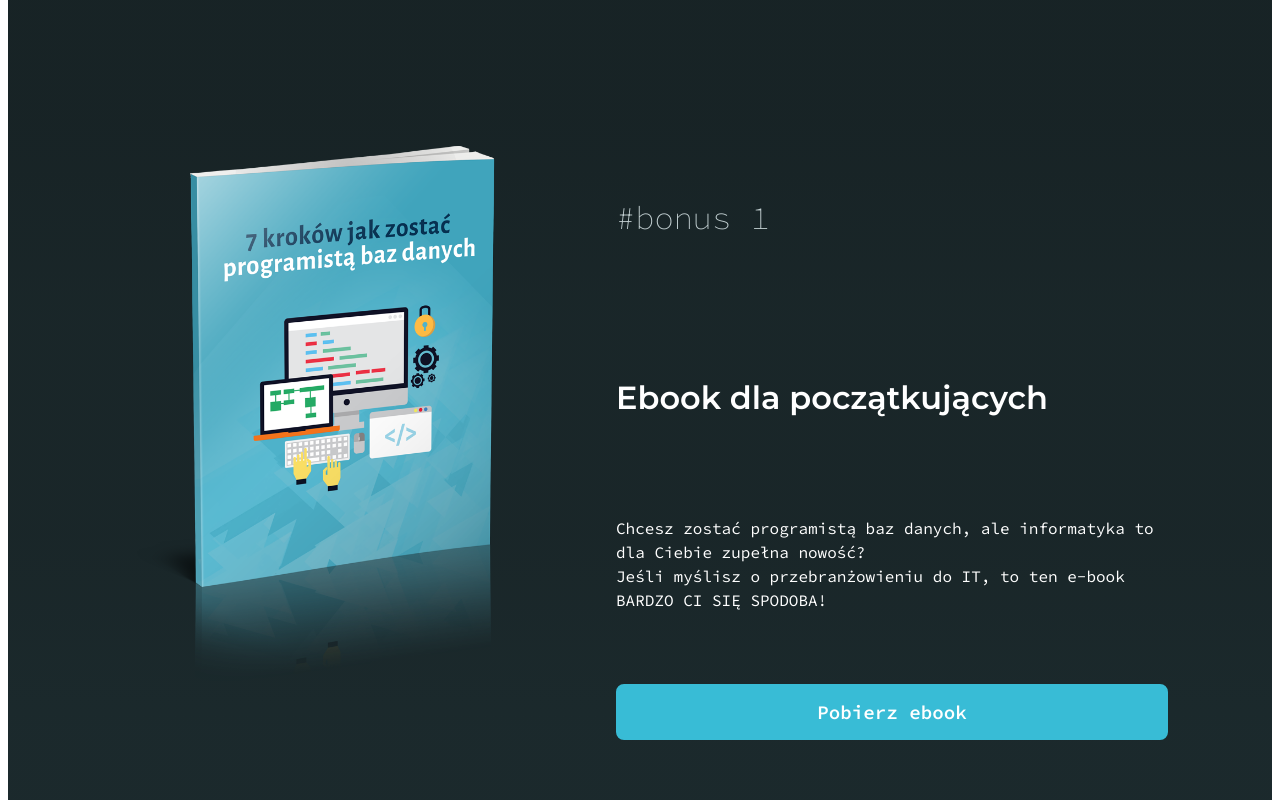
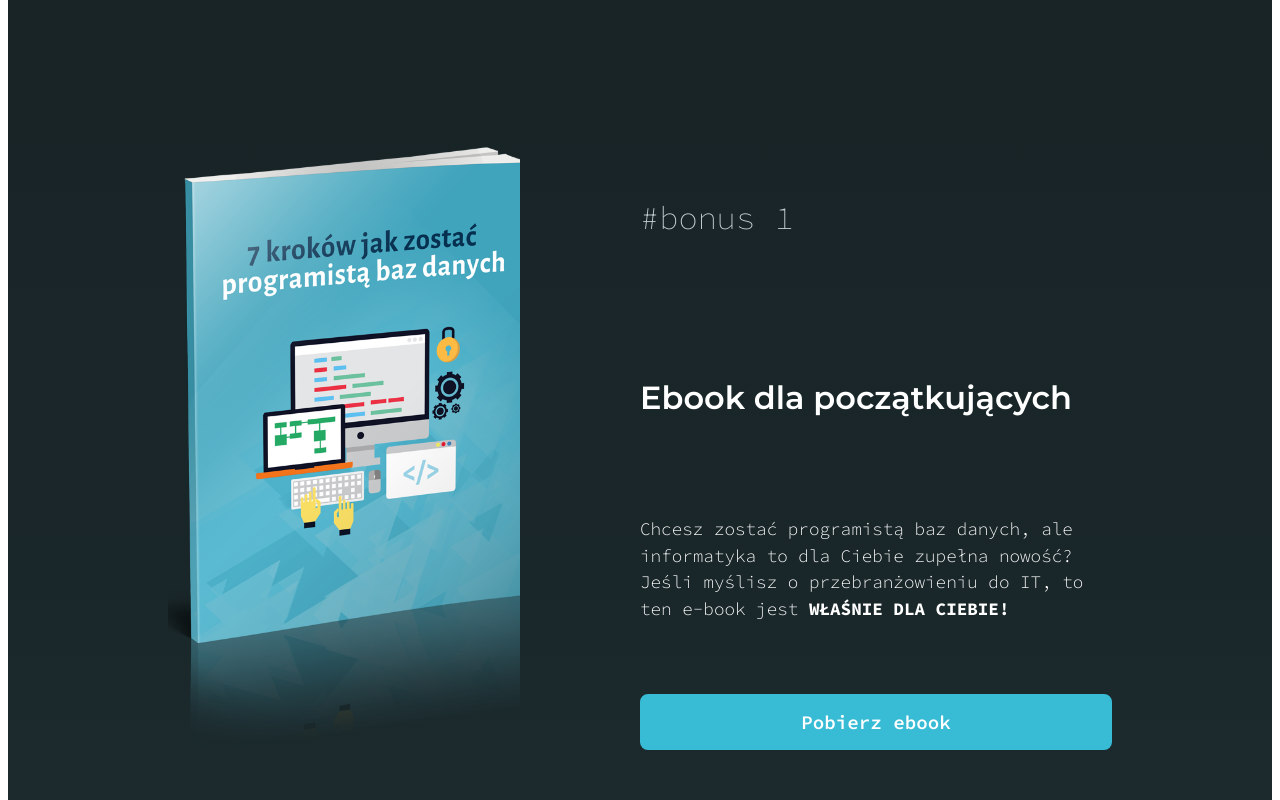
Before and after one commit to martaqh/nieinfo-page, a Vue app: page / in a window 1280 px wide. Shown: the part 960-1760 px from the top of the page. Built offline with nearby package versions, Linux system fonts and the light colour scheme; the HTML template or start-up script is replaced by a standard one.

Commit message:
Update bonus section styles

```diff
--- a/src/pages/HomePage.vue
+++ b/src/pages/HomePage.vue
@@ -35,7 +35,8 @@ import BaseButton from '@/components/BaseButton.vue'
             <p>
               Chcesz zostać programistą baz danych, ale informatyka to dla Ciebie zupełna nowość?
               <br />
-              Jeśli myślisz o przebranżowieniu do IT, to ten e-book BARDZO CI SIĘ SPODOBA!
+              Jeśli myślisz o przebranżowieniu do IT, to ten e-book jest
+              <strong> właśnie dla Ciebie!</strong>
             </p>
             <BaseButton>Pobierz ebook</BaseButton>
           </div>
@@ -47,7 +48,8 @@ import BaseButton from '@/components/BaseButton.vue'
             <h2>Poradnik dla programistów PL/SQL</h2>
             <p>
               Jeśli chcesz poprawić wydajność i jakość Twoich aplikacji w bazie danych Oracle, to
-              koniecznie sięgnij po ten poradnik. Dzięki niemu poznasz 7 najczęstszych błędów
+              koniecznie sięgnij po ten poradnik. Dzięki niemu poznasz
+              <strong>SIEDEM&nbsp;najczęstszych błędów</strong>
               programistów PL/SQL wraz z analizą kodu i zaleceniami.
             </p>
             <BaseButton>Pobierz poradnik</BaseButton>
@@ -161,16 +163,20 @@ import BaseButton from '@/components/BaseButton.vue'
     gap: 48px;
 
     &__ebook {
-      margin: 80px 24px;
+      margin: 80px;
       display: flex;
       justify-content: space-between;
-      gap: 64px;
+      gap: 120px;
+      height: fit-content;
 
       &__image {
-        max-height: 550px;
+        max-width: 500px;
+        object-fit: cover;
+        overflow: hidden;
       }
 
       &__text {
+        min-width: 50%;
         display: flex;
         flex-direction: column;
         justify-content: center;
@@ -192,7 +198,14 @@ import BaseButton from '@/components/BaseButton.vue'
 
         p {
           margin: 24px 0;
-          font-size: 1rem;
+          font-size: 1.1rem;
+          font-weight: 300;
+          line-height: 150%;
+
+          strong {
+            text-transform: uppercase;
+            font-weight: 700;
+          }
         }
       }
       &.reverse {
```
